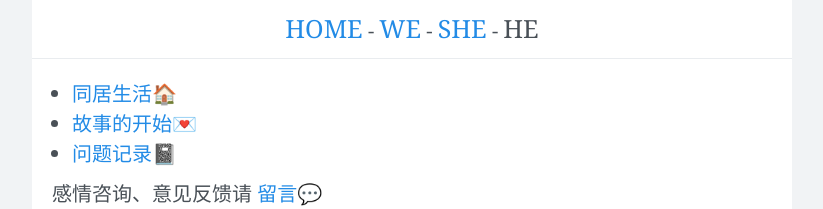
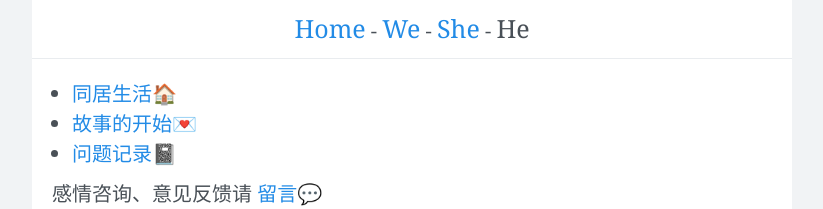
Before and after one commit to xuyilife/xuyilife.github.io, a Jekyll site: the page built from pages/he.md, in a window 1280 px wide. Shown: the top 209 px of the page, without its empty margins (228-1051 px from the left). Built offline with Jekyll 4.4.1, drawn with Linux system fonts in a browser that asks for light colours; nearby versions of some CDN libraries.

Commit message:
fix: 优化导航栏

```diff
--- a/_config.yml
+++ b/_config.yml
@@ -12,11 +12,11 @@ socials:
   url: https://github.com/xuyilife/xuyilife.github.io
 
 nav:
-- name: HOME
+- name: Home
   path: /
-- name: WE
+- name: We
   path: /pages/we
-- name: SHE
+- name: She
   path: /pages/she
-- name: HE
+- name: He
   path: /pages/he
--- a/pages/he.md
+++ b/pages/he.md
@@ -1,6 +1,6 @@
 ---
 layout: page
-title: HE
+title: He
 ---
 
 <ul>
```
Also changed, not shown: index.md (+1 -1 lines), pages/she.md (+1 -1 lines), pages/we.md (+1 -1 lines).
